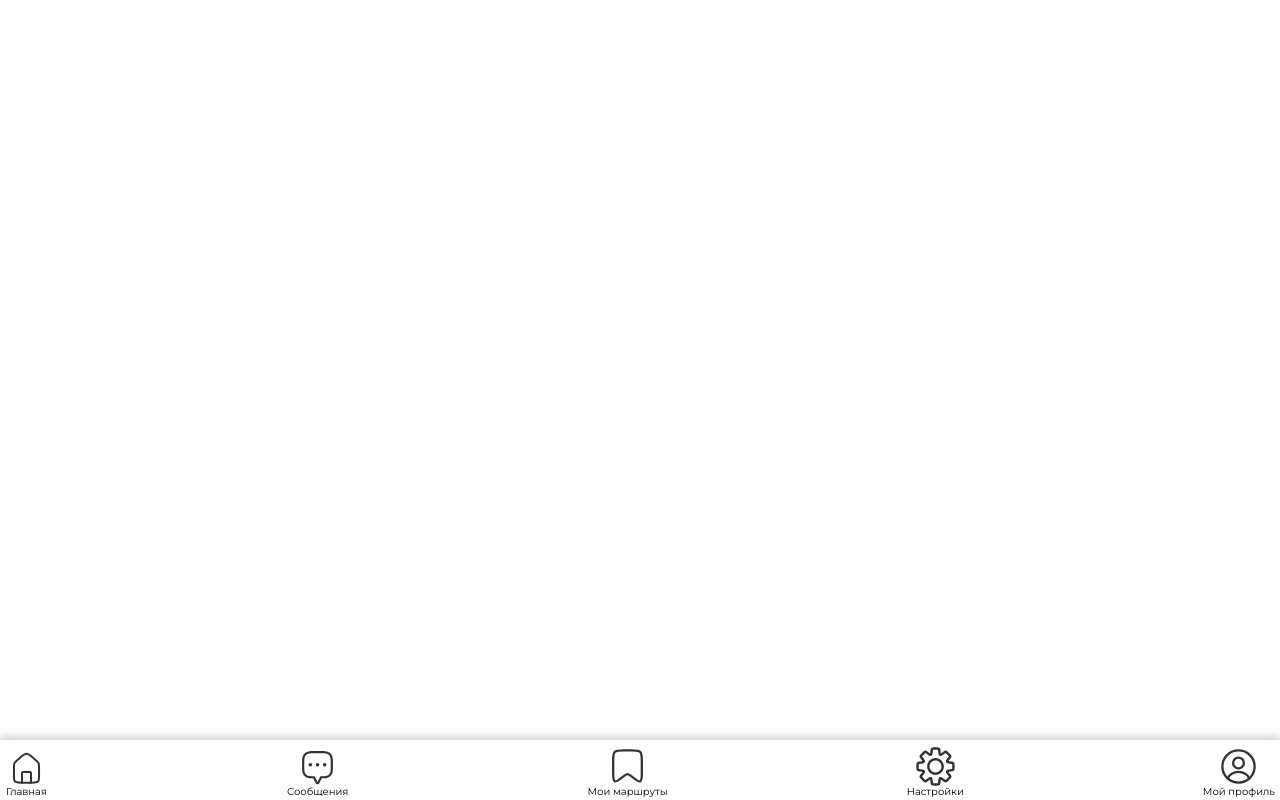
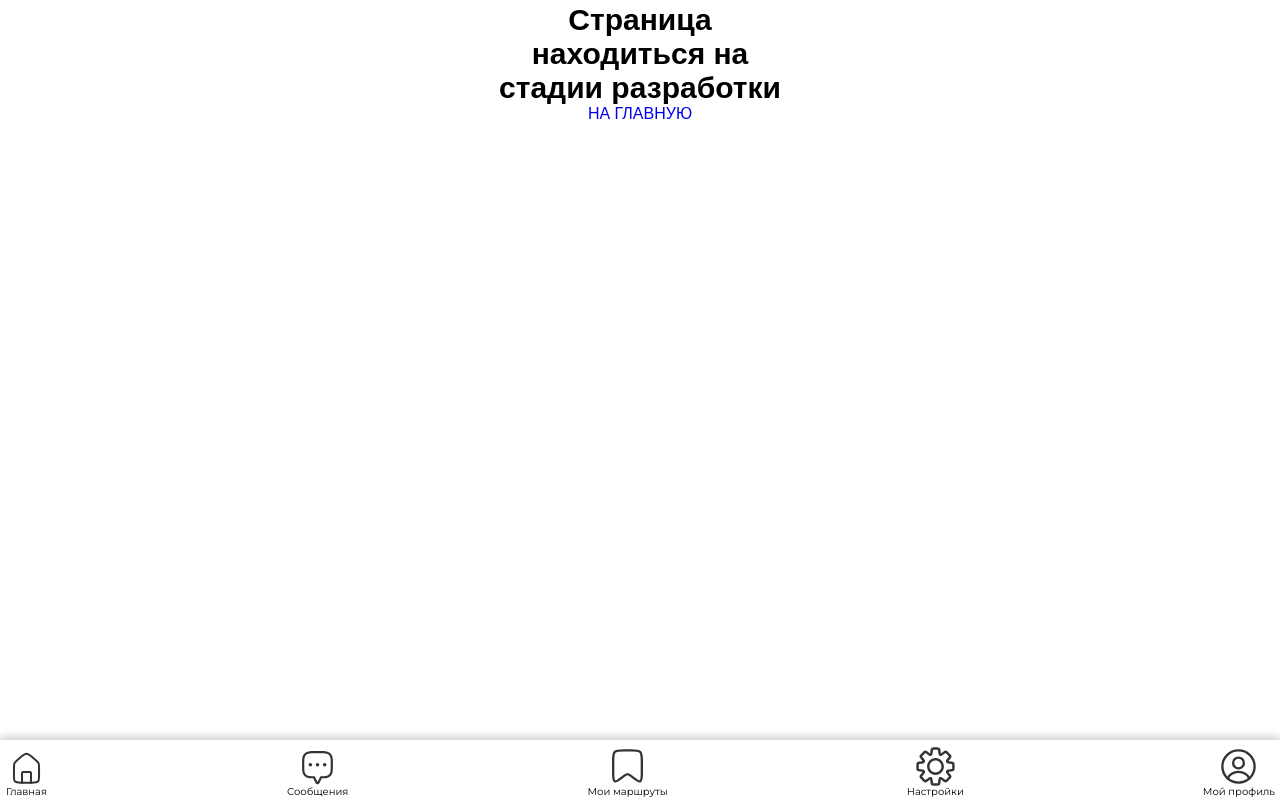
Before and after one commit to alibaysarov/navCalc, a React (Create React App) app in the folder nav-calc/: page /profile in a window 1280 px wide. Built offline with nearby package versions, Linux system fonts and the light colour scheme.

Commit message:
Добавлена страница заглашука

```diff
--- a/nav-calc/src/App.jsx
+++ b/nav-calc/src/App.jsx
@@ -17,6 +17,7 @@ import {
 } from "react-router-dom";
 import GroundSpeed from './pages/GroundSpeed';
 import Home from './pages/Home';
+import DevelopPage from './pages/DevelopPage';
 function App() {
 
   return (
@@ -24,6 +25,11 @@ function App() {
    <Routes>
     <Route path='/' exact element={<Home/>}/>
     <Route path='/groundspeed' exact element={<GroundSpeed/>}/>
+    <Route path='/createFlightPlan' exact element={<DevelopPage/>}/>
+    <Route path='/my-routes' exact element={<DevelopPage/>}/>
+    <Route path='/messages' exact element={<DevelopPage/>}/>
+    <Route path='/settings' exact element={<DevelopPage/>}/>
+    <Route path='/profile' exact element={<DevelopPage/>}/>
 
    </Routes>
 
--- /dev/null
+++ b/nav-calc/src/components/Development/index.jsx
@@ -0,0 +1,16 @@
+import React from 'react';
+import { Link } from 'react-router-dom';
+import Container from './../Container/index';
+import cl from './index.module.scss';
+const Development = () => {
+  return (
+    <Container>
+      <div className={cl.content}>
+        <h1>Страница находиться на стадии разработки</h1>
+        <Link className={cl.link} to="/">На главную</Link>
+      </div>
+    </Container>
+  );
+};
+
+export default Development;
--- /dev/null
+++ b/nav-calc/src/components/Development/index.module.scss
@@ -0,0 +1,20 @@
+.content{
+  display: flex;
+  flex-direction: column;
+  justify-content: center;
+  align-items: center;
+  h1{
+    font-family: 'Montserrat' sans-serif;
+    font-size: 30px;
+    font-weight: 700;
+    text-align: center;
+  }
+  .link{
+    font-family: 'Montserrat' sans-serif;
+    text-decoration: none;
+    font-size: 16px;
+    text-transform: uppercase;
+    text-align: center;
+    font-weight: 500;
+  }
+}
--- /dev/null
+++ b/nav-calc/src/pages/DevelopPage.jsx
@@ -0,0 +1,9 @@
+import React from 'react';
+import Development from '../components/Development'
+const DevelopPage = () => {
+  return (
+    <Development/>
+  );
+};
+
+export default DevelopPage;
```
